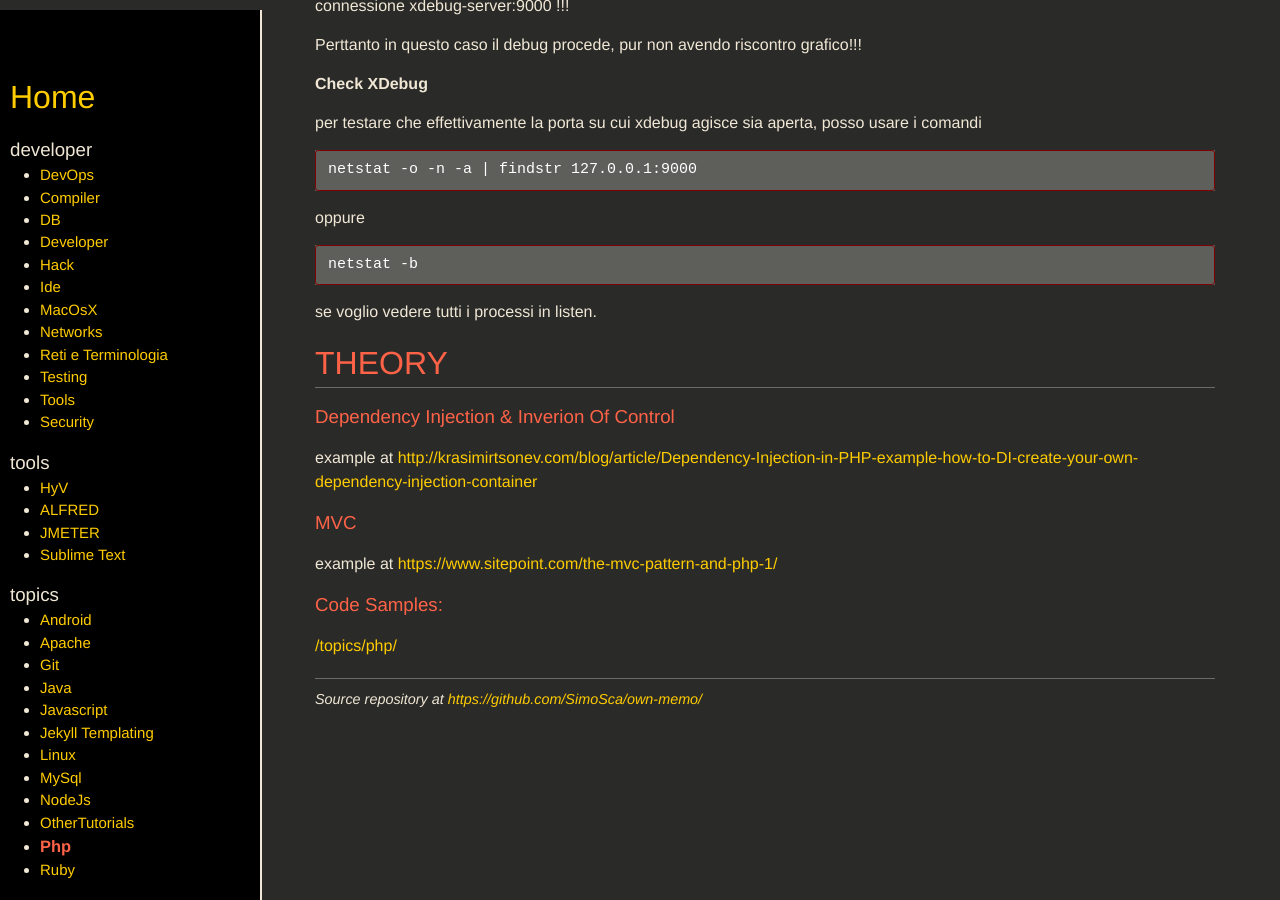
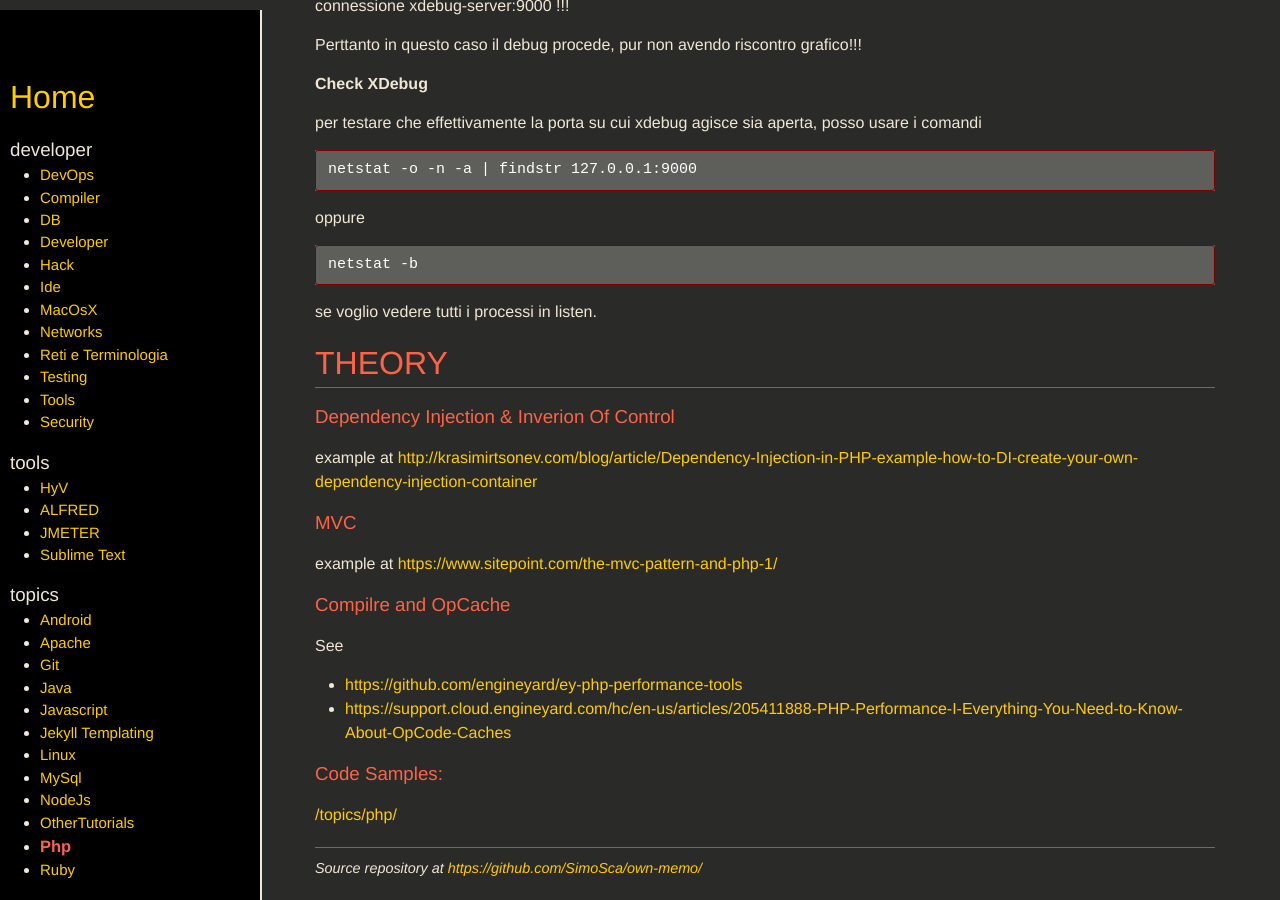
Before and after one commit to SimoSca/own-memo, a Jekyll site: the page built from _pages/topics/php.md, in a window 1280 px wide and 900 px high, scrolled down 3036 px. Built offline with Jekyll 4.4.1, drawn with Linux system fonts in a browser that asks for light colours; nearby versions of some CDN libraries.

Commit message:
[improved] added php OpCache to php guide

```diff
--- a/_pages/topics/php.md
+++ b/_pages/topics/php.md
@@ -180,3 +180,12 @@ example at [http://krasimirtsonev.com/blog/article/Dependency-Injection-in-PHP-e
 ### MVC
 
 example at [https://www.sitepoint.com/the-mvc-pattern-and-php-1/](https://www.sitepoint.com/the-mvc-pattern-and-php-1/)
+
+
+
+### Compilre and OpCache
+
+See
+
+- [https://github.com/engineyard/ey-php-performance-tools](https://github.com/engineyard/ey-php-performance-tools)
+- [https://support.cloud.engineyard.com/hc/en-us/articles/205411888-PHP-Performance-I-Everything-You-Need-to-Know-About-OpCode-Caches](https://support.cloud.engineyard.com/hc/en-us/articles/205411888-PHP-Performance-I-Everything-You-Need-to-Know-About-OpCode-Caches)
```
